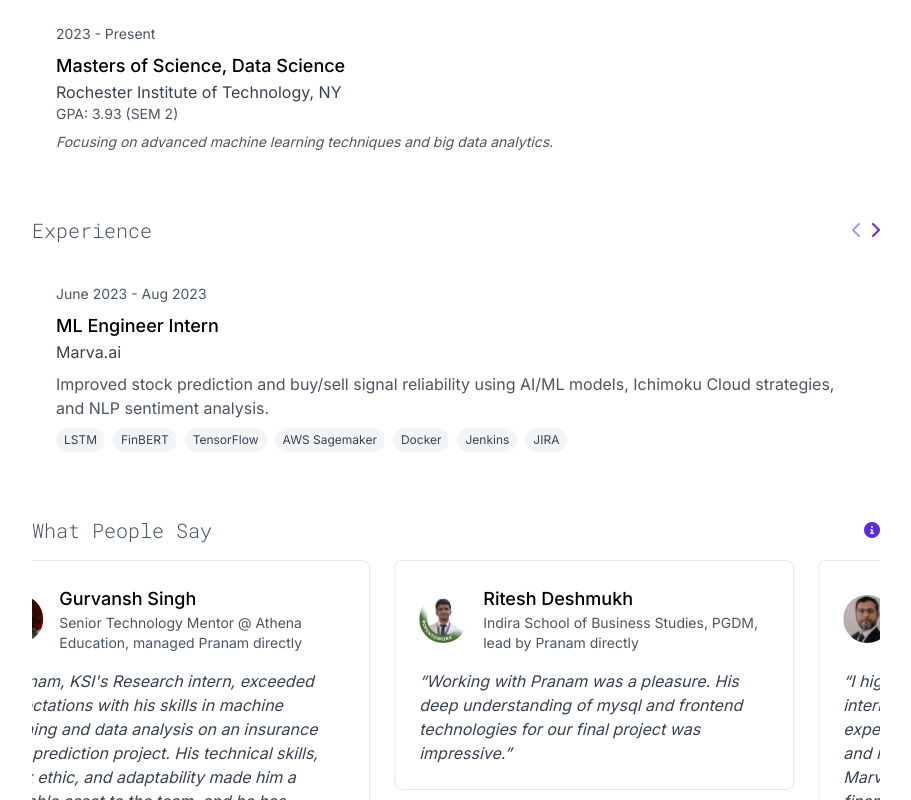
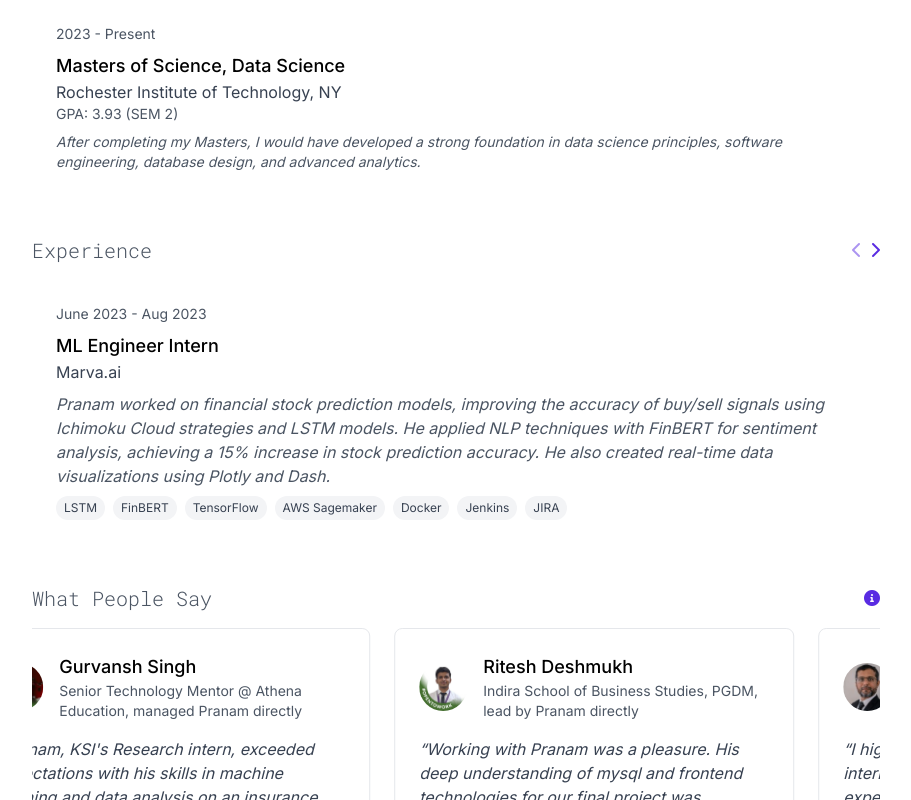
Before and after one commit to prxshetty/prxshetty.github.io, a Next.js app: page / in a window 1280 px wide. Shown: the part 1200-2000 px from the top of the page, without its empty margins (344-1255 px from the left). Built offline with nearby package versions, Linux system fonts and the light colour scheme.

Commit message:
scroll fix, bio updates

```diff
--- a/src/app/page.tsx
+++ b/src/app/page.tsx
@@ -118,7 +118,7 @@ const academics = [
     year: "2023 - Present",
     gpa: "3.93 (SEM 2)",
     link: "https://www.rit.edu/",
-    comment: "Focusing on advanced machine learning techniques and big data analytics."
+    comment: "After completing my Masters, I would have developed a strong foundation in data science principles, software engineering, database design, and advanced analytics."
   },
   {
     degree: "Post Graduation Diploma, Data Science",
@@ -126,7 +126,7 @@ const academics = [
     year: "2022 - 2023",
     gpa: "3.828",
     link: "https://sspu.ac.in/",
-    comment: "Specialized in statistical modeling and predictive analytics."
+    comment: "This Diploma/Associate degree specialized in statistical modeling, vector mathematics, AI Ethics and predictive analytics."
   },
   {
     degree: "Bachelor of Science, Computer Science",
@@ -134,7 +134,7 @@ const academics = [
     year: "2019 - 2022",
     gpa: "3.736",
     link: "https://kkwagh.edu.in/",
-    comment: "Built a strong foundation in programming and algorithms."
+    comment: "Built a strong foundation in programming and algorithms with my very first programming course in C++. Taught DSA, Probability Statistics, Java, Web Development, DBMS, Operating Systems, Computer Networks, Software Engineering, etc."
   },
   {
     degree: "Higher Secondary, STEM",
@@ -157,21 +157,21 @@ const experiences = [
     title: "ML Engineer Intern",
     company: "Marva.ai",
     duration: "June 2023 - Aug 2023",
-    description: "Improved stock prediction and buy/sell signal reliability using AI/ML models, Ichimoku Cloud strategies, and NLP sentiment analysis.",
+    description: "Pranam worked on financial stock prediction models, improving the accuracy of buy/sell signals using Ichimoku Cloud strategies and LSTM models. He applied NLP techniques with FinBERT for sentiment analysis, achieving a 15% increase in stock prediction accuracy. He also created real-time data visualizations using Plotly and Dash.",
     skills: ["LSTM", "FinBERT", "TensorFlow", "AWS Sagemaker", "Docker", "Jenkins", "JIRA"]
   },
   {
     title: "ML Research Intern",
     company: "Knowledge Solutions India",
     duration: "Sept 2021 - Nov 2021",
-    description: "Developed and optimized ML pipelines for insurance claims prediction, improving data quality, reducing errors, and enhancing processing speed.",
+    description: "He developed an ML pipeline for insurance claim cost prediction, using regression models like XGBoost and Random Forest. Pranam optimized data processing with PySpark, reducing the processing time by 40%, and created dashboards in PowerBI for model visualization.",
     skills: ["PySpark", "PowerBI", "XGBoost", "Random Forest", "SQL"]
   },
   {
     title: "Sales Intern",
     company: "Laugh Out Loud Ventures Pvt Ltd",
     duration: "Feb 2020 - March 2020",
-    description: "Led sales strategies and digital marketing campaigns during the pandemic, increasing education course sales.",
+    description: "He led a sales team and shifted strategies to digital advertising during the pandemic, driving increased sales of educational courses through Google and Facebook Ads.",
     skills: ["Google Analytics", "CRM software", "Google Ads", "Facebook Ads", "SEO tools", "Email software"]
   }
 ];
@@ -320,7 +320,7 @@ export default function Home() {
         <main className="w-3/4 pl-8 pr-8 bg-white overflow-hidden">
           <div className="rounded-lg p-6">
             {/* Projects section */}
-            <section className="mb-10 relative">
+            <section className="mb-10 relative overflow-hidden">
               <div className="flex justify-between items-center mb-4">
                 <h2 className={`${robotoMono.className} text-xl font-light text-gray-600`}>Projects</h2>
                 <div className="flex space-x-2">
@@ -373,7 +373,7 @@ export default function Home() {
             </section>
 
             {/* Blog Posts section */}
-            <section className="mb-10 relative">
+            <section className="mb-10 relative overflow-hidden">
               <div className="flex justify-between items-center mb-4">
                 <h2 className={`${robotoMono.className} text-xl font-light text-gray-600`}>Blog Posts</h2>
                 <div className="flex space-x-2">
@@ -460,7 +460,7 @@ export default function Home() {
                   </button>
                   <button
                     onClick={nextExperience}
-                    className={`text-[#592be2] hover:text-[#4a24b8] transition-opacity duration-300 ${experienceIndex === experiences.length - 1 ? 'opacity-50 cursor-not-allowed' : 'opacity-100'}`}
+                    className={`text-[#592be2] hover:text-[#4a24b8] transition-opacity duration-300${experienceIndex === experiences.length - 1 ? 'opacity-50 cursor-not-allowed' : 'opacity-100'}`}
                     disabled={experienceIndex === experiences.length - 1}
                   >
                     <i className="fas fa-chevron-right"></i>
@@ -471,7 +471,7 @@ export default function Home() {
                 <p className="text-gray-600 text-sm mb-2">{experiences[experienceIndex].duration}</p>
                 <h3 className="font-medium text-lg text-black">{experiences[experienceIndex].title}</h3>
                 <p className="text-gray-700">{experiences[experienceIndex].company}</p>
-                <p className="text-gray-600 mt-2">{experiences[experienceIndex].description}</p>
+                <p className="text-gray-600 mt-2 italic">{experiences[experienceIndex].description}</p>
                 <div className="flex flex-wrap gap-2 mt-2">
                   {experiences[experienceIndex].skills.map((skill, skillIndex) => (
                     <span key={skillIndex} className="bg-gray-100 text-gray-700 px-2 py-1 rounded-full text-xs font-normal">
```
